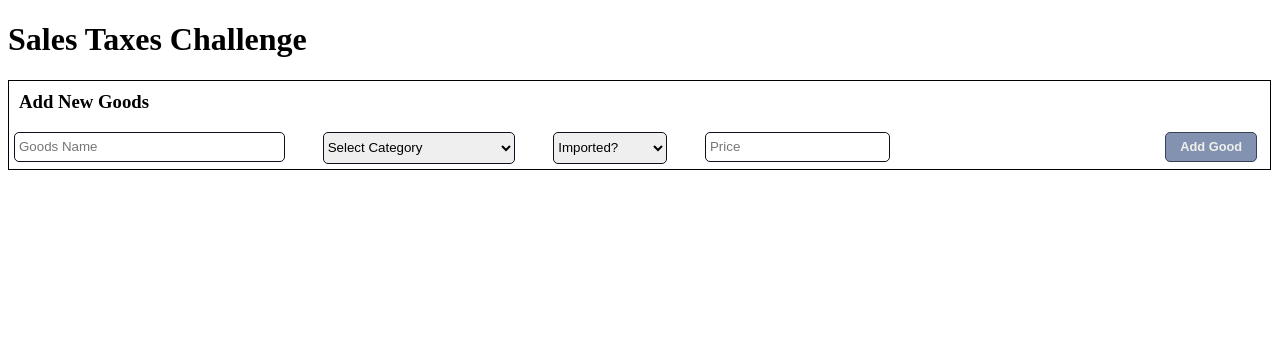
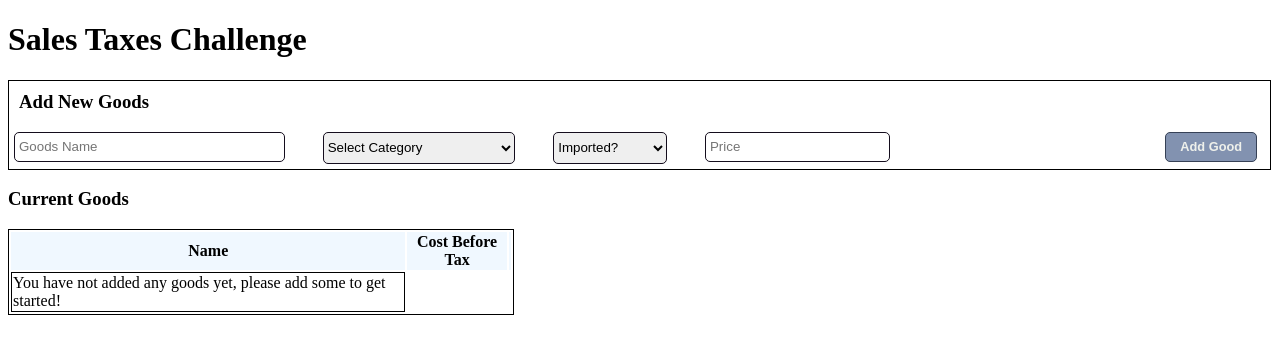
Before and after one commit to LeahWinters/SalesTaxesChallenge, a React (Vite) app: page / in a window 1280 px wide. Shown: the top 354 px of the page. Built offline with nearby package versions, Linux system fonts and the light colour scheme.

Commit message:
currentGoodsTableCreation - Created basic lay out for good preview with basic styling

```diff
--- a/src/App/App.tsx
+++ b/src/App/App.tsx
@@ -1,6 +1,7 @@
 import { useState, FC } from 'react';
 import Form from '../Form/Form';
 import AddedGoodsDataInterface from '../interfacesData';
+import CurrentGoods from '../CurrentGoods/CurrentGoods';
 import './App.css';
 
 export const App: FC = () => {
@@ -16,6 +17,9 @@ export const App: FC = () => {
       <Form
         addGoodsToGoodsData={addGoodsToGoodsData}
       />
+      <CurrentGoods
+        currentGoods={currentGoods}
+      />
     </div>
     // <div className='salesTaxHeader'>Sales Taxes Challenge</div>
   );
--- /dev/null
+++ b/src/CurrentGoods/CurrentGoods.css
@@ -0,0 +1,44 @@
+.tableholder {
+
+}
+
+.noGoodsMessage {
+
+}
+
+table,
+td {
+  border: solid 1px black;
+}
+
+table {
+  width: 40%;
+}
+
+thead {
+  background-color: aliceblue;
+}
+
+.costCell {
+  width: 20%;
+}
+
+.cell {
+  text-align: center;
+}
+
+.deleteBtnHolder {
+  width: 33%;
+  text-align: center;
+}
+
+.deleteBtn {
+  background-color: #009ea3;
+  border: 1px solid #364156;
+  border-radius: 5px;
+  color: #eef0eb;
+  cursor: pointer;
+  height: 2.05em;
+  font-size: 0.8em;
+  font-weight: 600;
+}
--- /dev/null
+++ b/src/CurrentGoods/CurrentGoods.tsx
@@ -0,0 +1,60 @@
+import { FC } from 'react';
+import AddedGoodsDataInterface from '../interfacesData';
+import './CurrentGoods.css';
+
+interface ICurrentGoods {
+  currentGoods: Array<AddedGoodsDataInterface>
+}
+
+const CurrentGoods: FC<ICurrentGoods> = ({ currentGoods }) => {
+
+  const getCurrentGoodsToDisplay = () => {
+    if (currentGoods.length > 0) {
+      return currentGoods.map(good => {
+        return (
+          <tr id={good.name}>
+            <td className='cell'>{good.name}</td>
+            <td className='cell'>{good.price}</td>
+            <td className='deleteBtnHolder'>
+              <button className='deleteBtn'>Delete</button>
+            </td>
+          </tr>
+        );
+      });
+    } else {
+      return (
+        <tr>
+          <td>You have not added any goods yet, please add some to get started!</td>
+        </tr>
+      );
+    };
+  };
+
+  const getTableToDisplay = () => {
+    return (
+      <table>
+        <thead>
+          <tr>
+            <th>Name</th>
+            <th className='costCell'>Cost Before Tax</th>
+            <th></th>
+          </tr>
+        </thead>
+        <tbody>
+          {getCurrentGoodsToDisplay()}
+        </tbody>
+      </table>
+    );
+  };
+
+  return (
+    <div className='currentGoodsHolder'>
+      <h3>Current Goods</h3>
+      <div className='tableholder'>
+        {getTableToDisplay()}
+      </div>
+    </div>
+  );
+};
+
+export default CurrentGoods;
```
